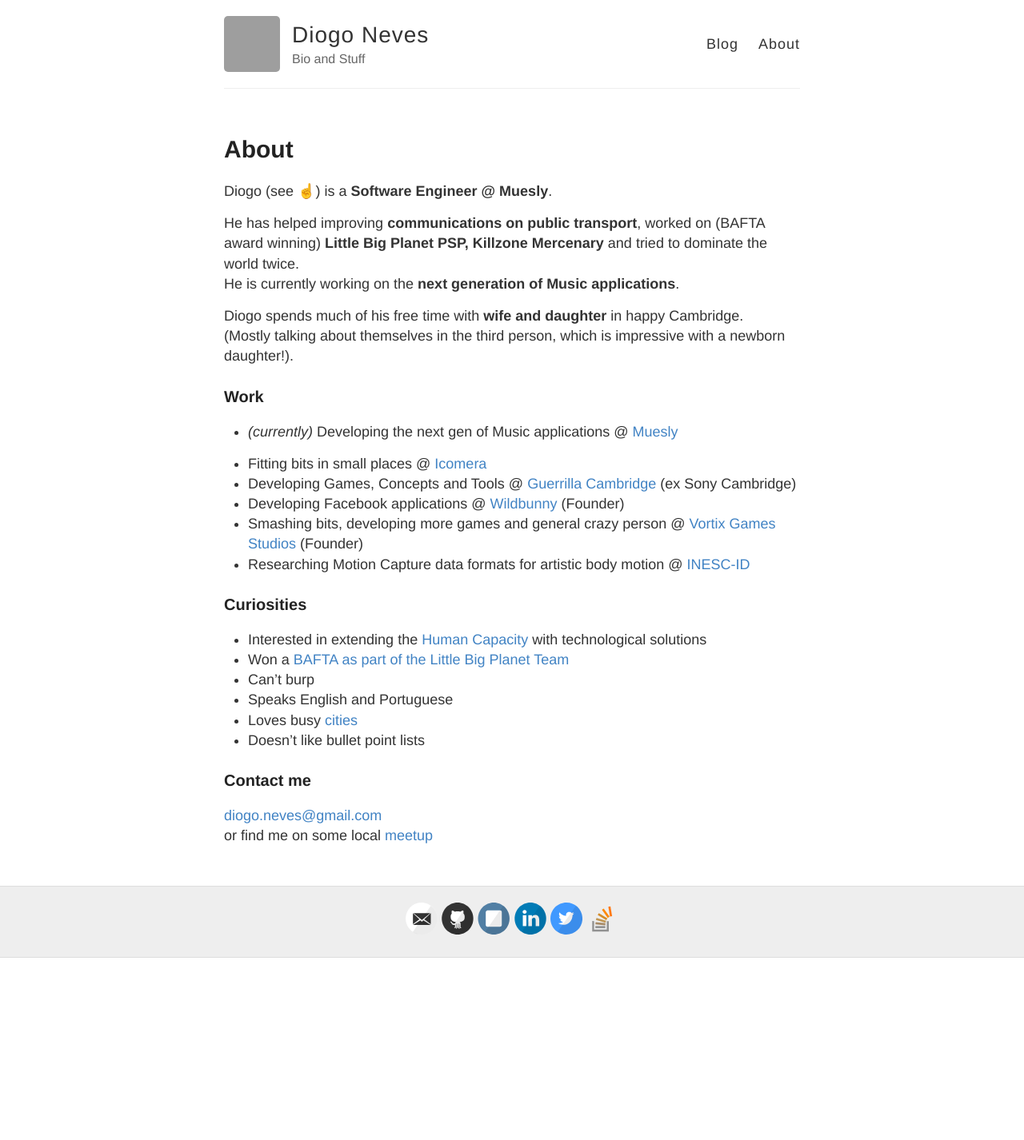
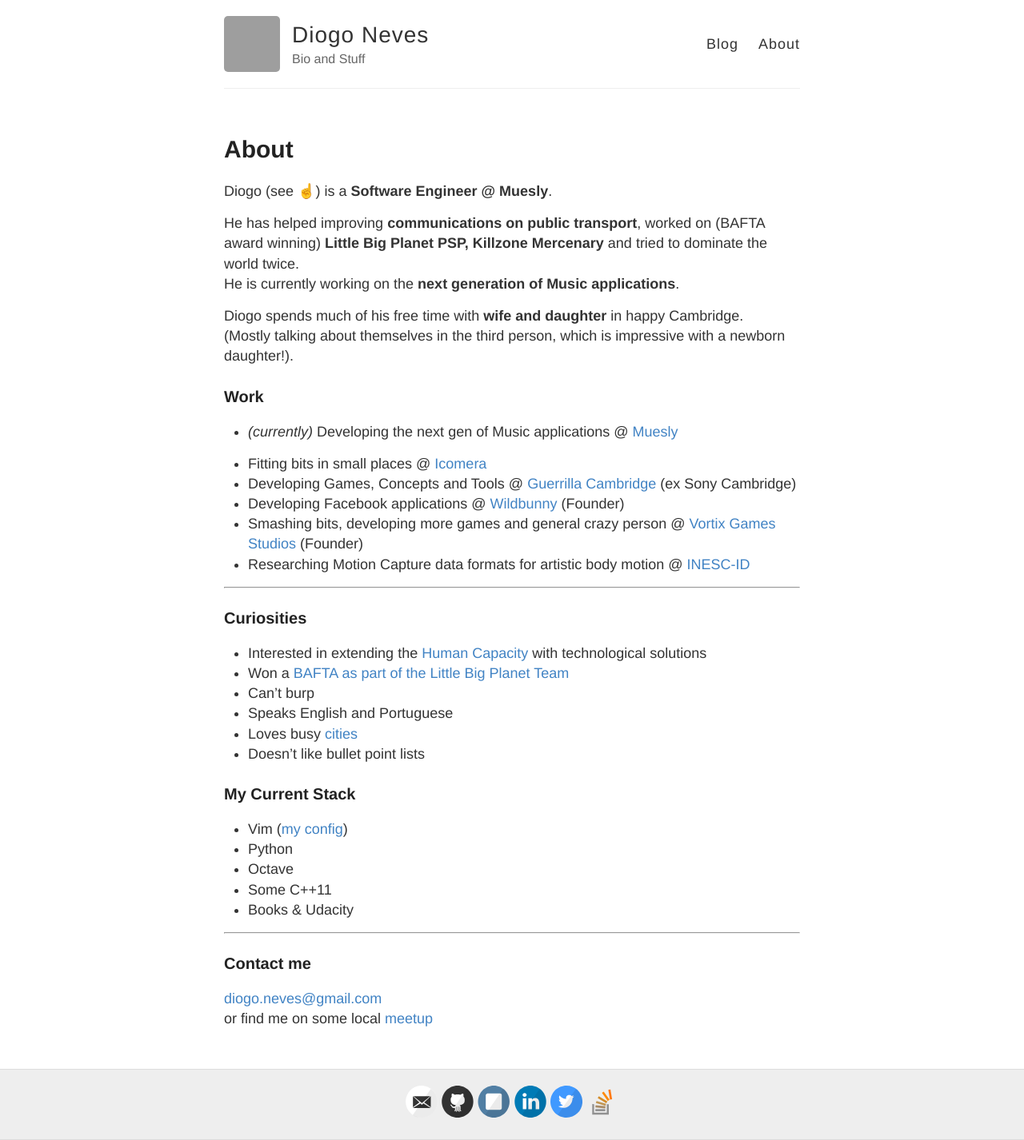
Before and after one commit to DiogoNeves/diogoneves.github.io, a Jekyll site: the page built from about.md, in a window 1280 px wide. Shown: the whole page at 80% size. Built offline with Jekyll 4.4.1, drawn with Linux system fonts in a browser that asks for light colours; emoji names are drawn with the system emoji font; before the commit the page ends 1198 px from its top, so only the background shows below that; grey boxes are pictures that could not be loaded.

Commit message:
Updated with my stack

```diff
--- a/about.md
+++ b/about.md
@@ -19,28 +19,40 @@
 ### Work
 
 * *(currently)* Developing the next gen of Music applications @
-[Muesly](http://muesly.com/)
+[Muesly](http://muesly.com/){:target="_blank"}
 
-* Fitting bits in small places @ [Icomera](http://www.icomera.com/)
+* Fitting bits in small places @ [Icomera](http://www.icomera.com/){:target="_blank"}
 * Developing Games, Concepts and Tools @
-[Guerrilla Cambridge](http://www.worldwidestudios.net/cambridge)
+[Guerrilla Cambridge](http://www.worldwidestudios.net/cambridge){:target="_blank"}
 (ex Sony Cambridge)
-* Developing Facebook applications @ [Wildbunny](http://wildbunny.co.uk/)
+* Developing Facebook applications @ [Wildbunny](http://wildbunny.co.uk/){:target="_blank"}
 (Founder)
 * Smashing bits, developing more games and general crazy person
-@ [Vortix Games Studios](http://blog.vortixgames.com/) (Founder)
+@ [Vortix Games Studios](http://blog.vortixgames.com/){:target="_blank"} (Founder)
 * Researching Motion Capture data formats for artistic body motion @
-[INESC-ID](http://www.inesc-id.pt/)
+[INESC-ID](http://www.inesc-id.pt/){:target="_blank"}
+
+-----
 
 ### Curiosities
 
-* Interested in extending the [Human Capacity](http://en.wikipedia.org/wiki/Capacity_development#Defining_Capacity_Development)
+* Interested in extending the [Human Capacity](http://en.wikipedia.org/wiki/Capacity_development#Defining_Capacity_Development){:target="_blank"}
 with technological solutions
-* Won a [BAFTA as part of the Little Big Planet Team](http://www.bafta.org/games/awards/2010-winners-nominees,2475,BA.html)
+* Won a [BAFTA as part of the Little Big Planet Team](http://www.bafta.org/games/awards/2010-winners-nominees,2475,BA.html){:target="_blank"}
 * Can't burp
 * Speaks English and Portuguese
-* Loves busy [cities](http://en.wikipedia.org/wiki/London)
+* Loves busy [cities](http://en.wikipedia.org/wiki/London){:target="_blank"}
 * Doesn't like bullet point lists
+
+### My Current Stack
+
+* Vim ([my config](https://github.com/DiogoNeves/vim_config){:target="_blank"})
+* Python
+* Octave
+* Some C++11
+* Books & Udacity
+
+-----
 
 ### Contact me
 
```
